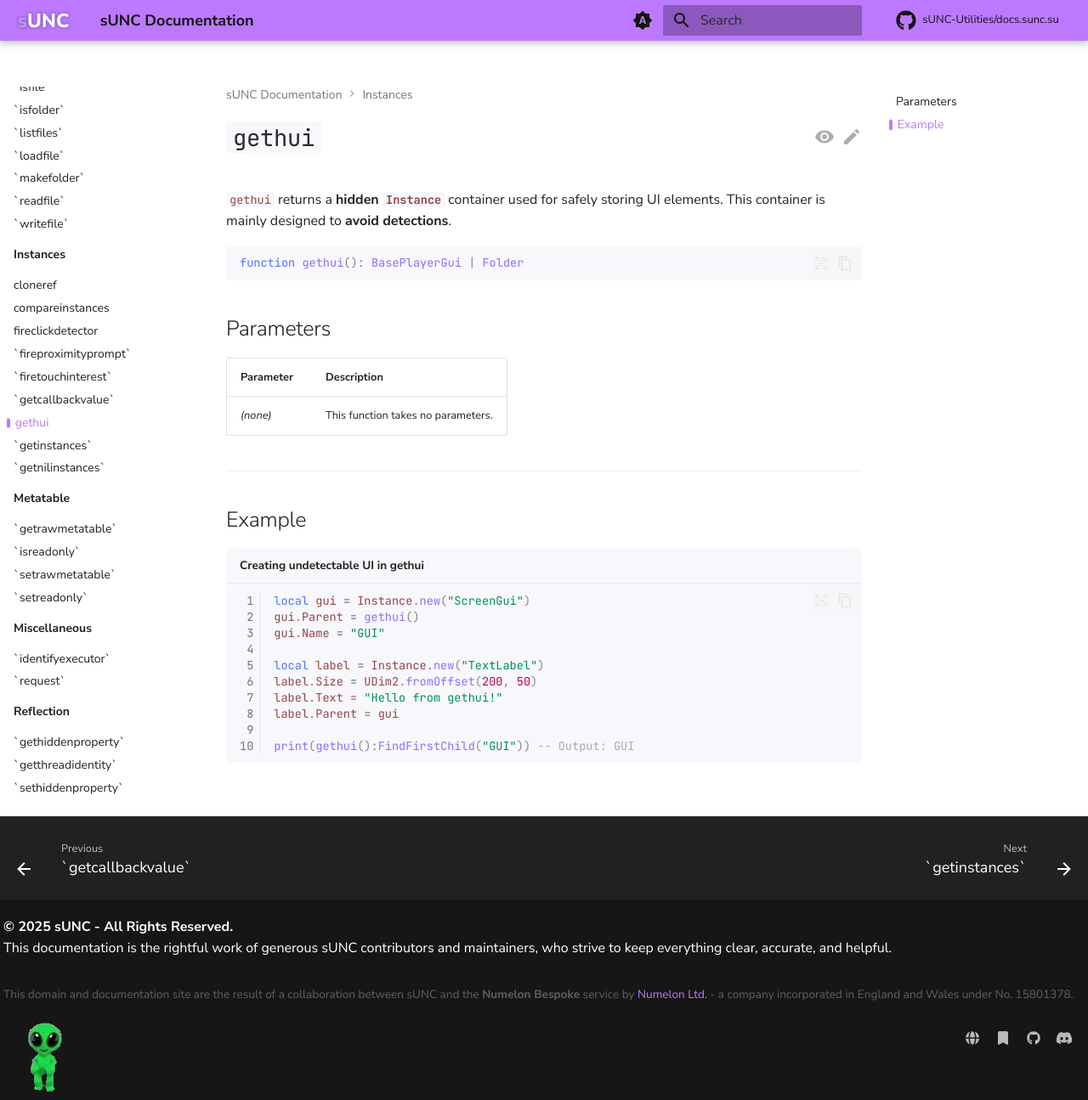
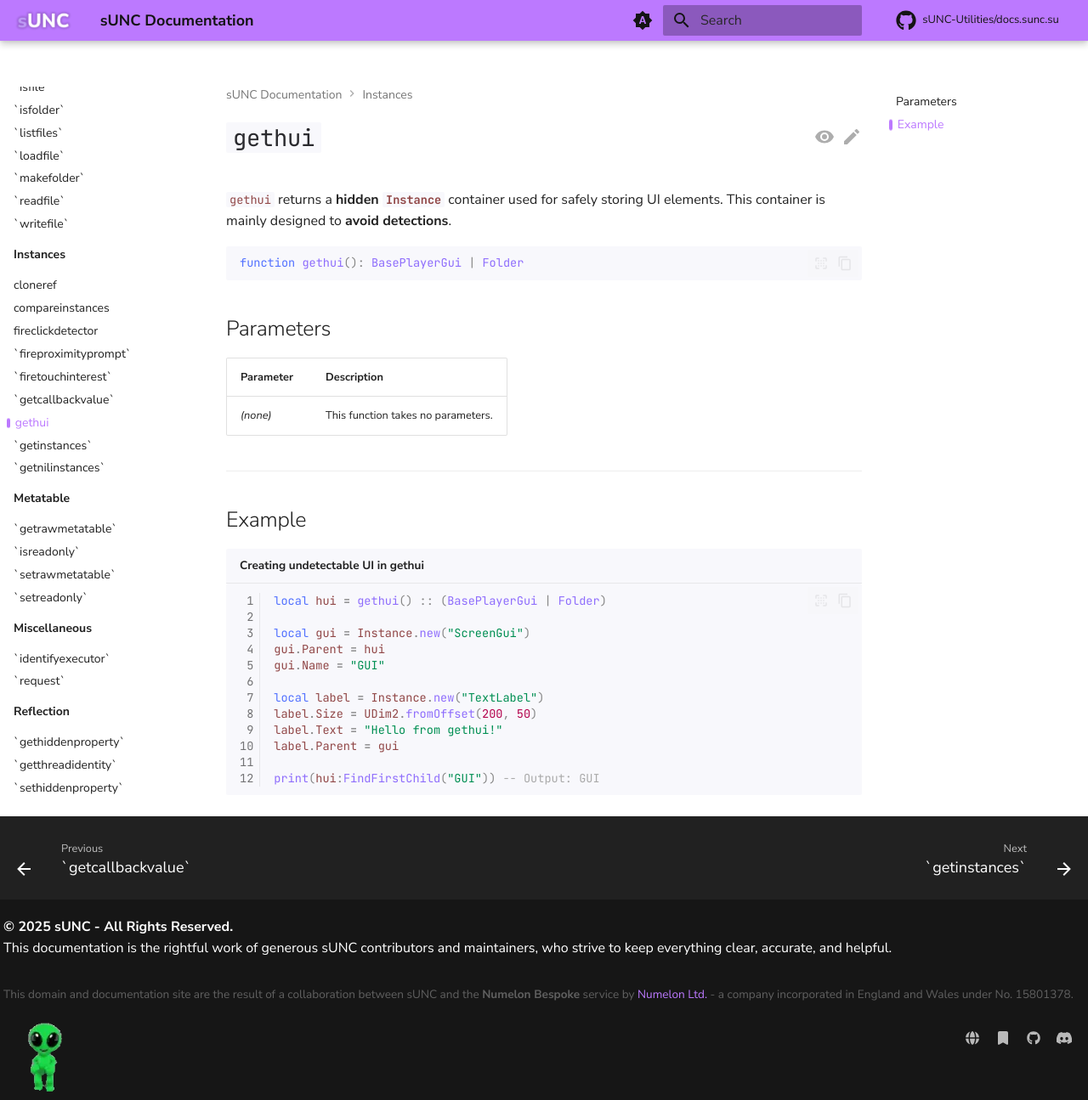
Before and after one commit to sUNC-Utilities/docs.sunc.su, an MkDocs documentation site: the page built from docs/Instances/gethui.md, in a window 1280 px wide and 1295 px high. Shown: the whole window at 85% size. Built offline with MkDocs 1.6.1 and Material for MkDocs 9.7.7, drawn with Linux system fonts in a browser that asks for light colours; comment, search, counter and statistics services are not loaded.

Commit message:
Little gethui example change

````diff
--- a/docs/Instances/gethui.md
+++ b/docs/Instances/gethui.md
@@ -17,8 +17,10 @@ function gethui(): BasePlayerGui | Folder
 ## Example
 
 ```luau title="Creating undetectable UI in gethui" linenums="1"
+local hui = gethui() :: (BasePlayerGui | Folder)
+
 local gui = Instance.new("ScreenGui")
-gui.Parent = gethui()
+gui.Parent = hui
 gui.Name = "GUI"
 
 local label = Instance.new("TextLabel")
@@ -26,5 +28,5 @@ label.Size = UDim2.fromOffset(200, 50)
 label.Text = "Hello from gethui!"
 label.Parent = gui
 
-print(gethui():FindFirstChild("GUI")) -- Output: GUI
+print(hui:FindFirstChild("GUI")) -- Output: GUI
 ```
````
